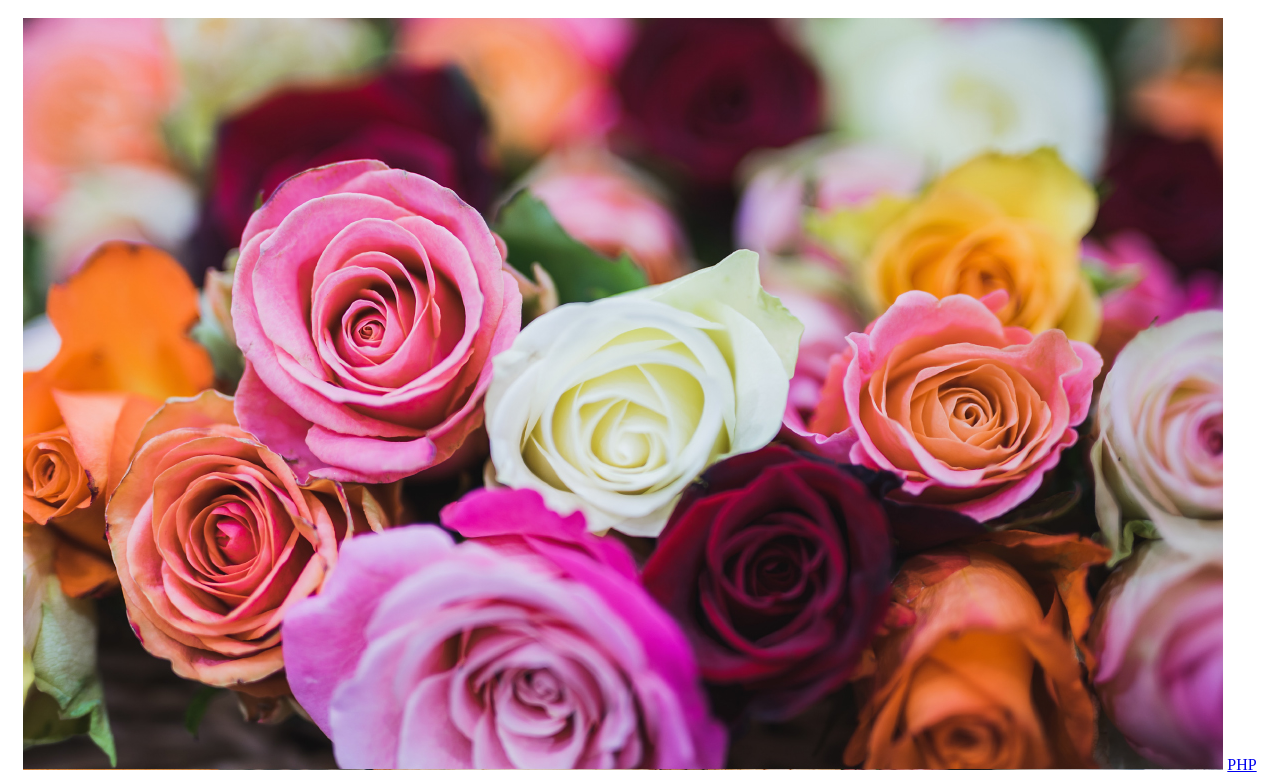
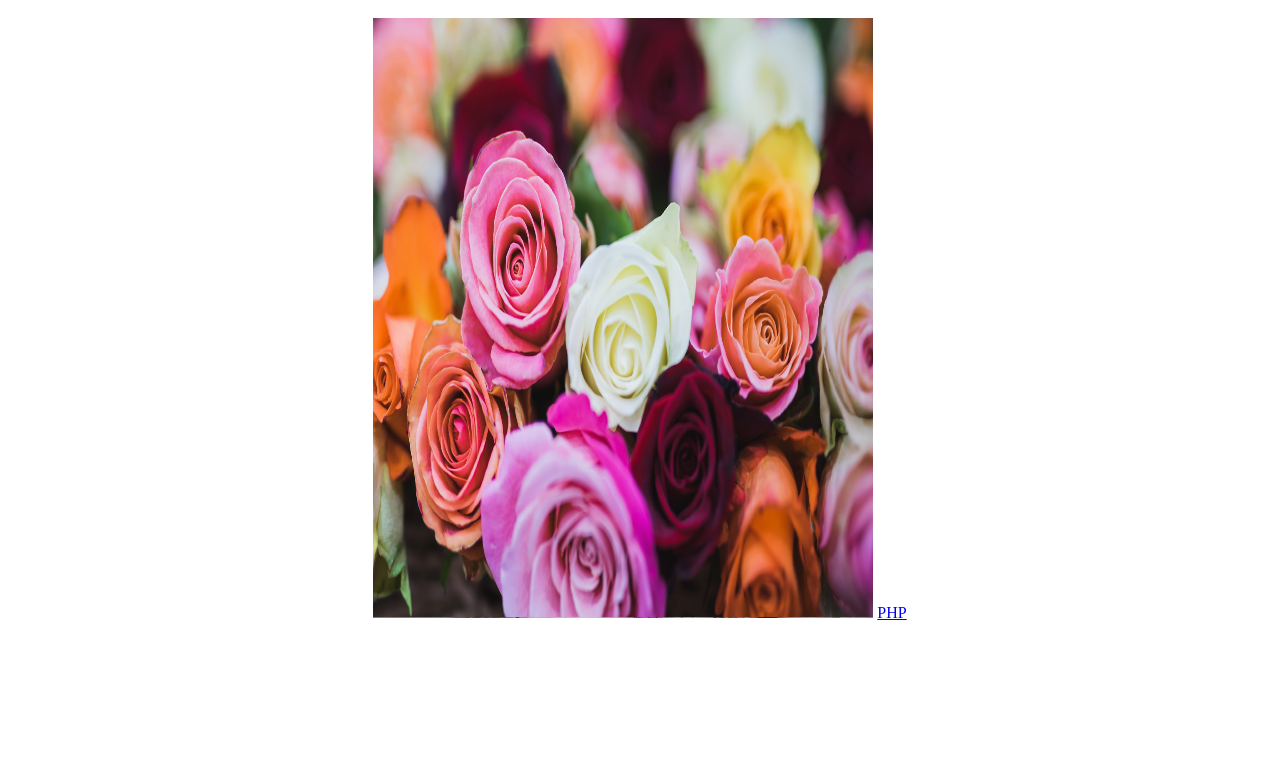
Before and after one commit to L2557/WEB, a plain HTML site: page index.html in a window 1280 px wide. Shown: the part 48-830 px from the top of the page. After the commit the page ends 800 px from the top, so only its background shows below. Drawn offline with Linux system fonts and the light colour scheme.

Commit message:
Update index.html

```diff
--- a/index.html
+++ b/index.html
@@ -8,7 +8,7 @@
 </head>
   <body>
   <h1>Teste de Apache, PHP e GIitHub</h1>
-      <img src="flores.jpg">
+  <img src="flores.jpg" alt="Girl in a jacket" width="500" height="600">
   <a href="info.php">PHP</a>
   </body>
 </html>
```
